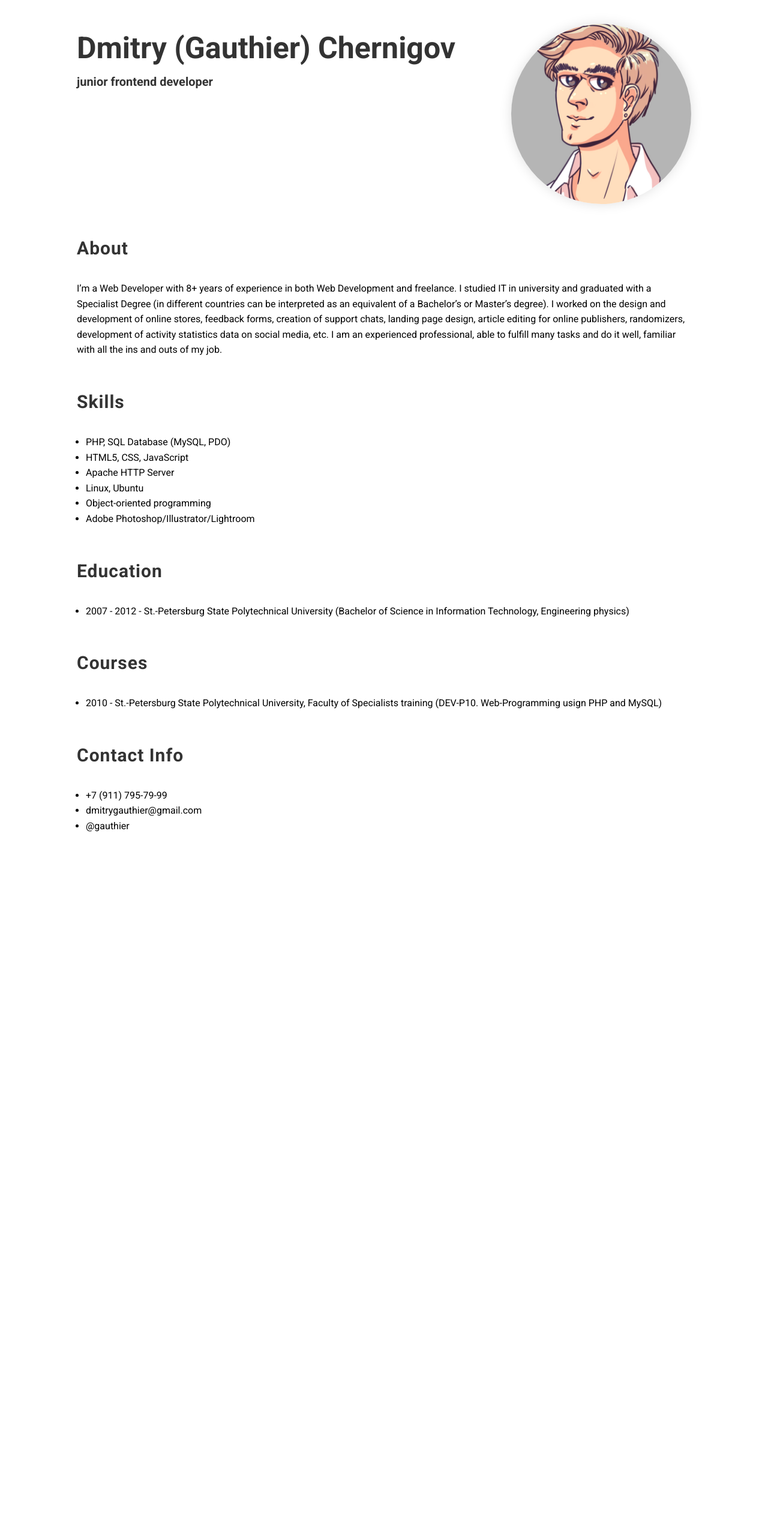
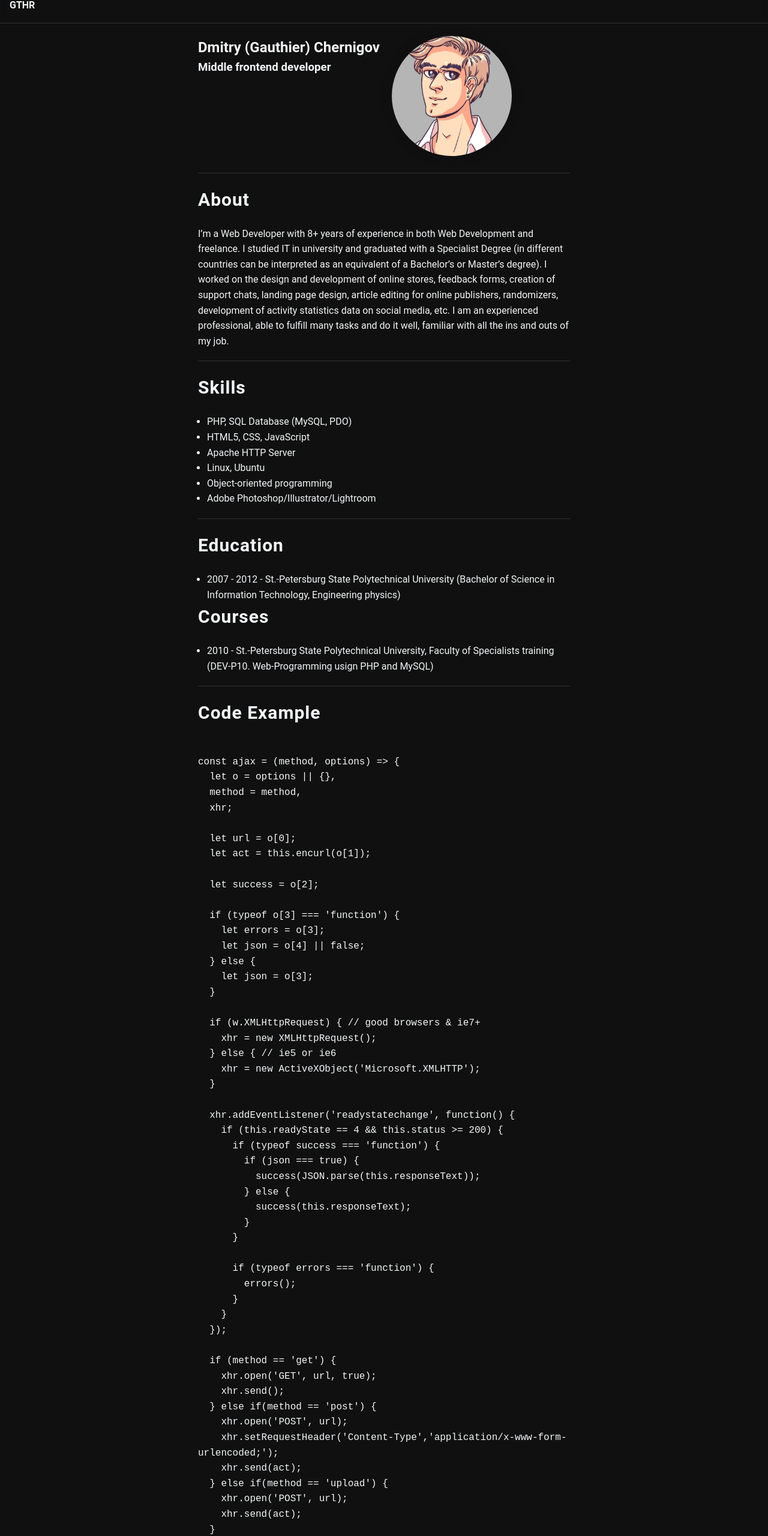
Before and after one commit to gauthrs/rsschool-cv, a plain HTML site: page index.html in a window 1280 px wide. Shown: the part 20-2580 px from the top of the page at 60% size. Before the commit the page ends 1460 px from the top, so only its background shows below. Drawn offline with Linux system fonts and the light colour scheme.

Commit message:
feat: new design, added logo rsschool and github

```diff
--- a/index.html
+++ b/index.html
@@ -3,34 +3,42 @@
 <head>
 	<meta charset="utf-8">
 	<meta name="viewport" content="width=device-width, initial-scale=1.0">
-	<title>Dmitry (Gauthier) Chernigov — junior frontend developer</title>
+	<title>Dmitry (Gauthier) Chernigov</title>
 	<link rel="stylesheet" href="style.css?1">
-	<link href="https://fonts.googleapis.com/css?family=Roboto:300,400,500,700&display=swap" rel="stylesheet">
+	<link href="https://fonts.googleapis.com/css2?family=Montserrat:wght@300;500;700;900&display=swap" rel="stylesheet">
 </head>
 <body>
 
-	<section class="main-page">
-		<div class="container">
-			<div class="personal_photo">
-				<img src="ava_r.png" alt="">
-			</div>
+	<header>
+		<a class="logo" href="/">GTHR</a>
+	</header>
+
+	<main>
+		<section class="main-page" id="main">
 			<div class="main_title">
 				<h1>Dmitry (Gauthier) Chernigov</h1>
-				<h2>junior frontend developer</h2>
+				<h3>Middle frontend developer</h3>
 			</div>
+			<div class="personal_photo">
+				<img src="assets/ava_r.png" alt="Dmitry (Gauthier) Chernigov">
 			</div>
 		</section>
 
-	<section>
+		<section id="about">
 			<div class="container">
-			<h1 class="title">About</h1>
-			<p>I’m a Web Developer with 8+ years of experience in both Web Development and freelance. I studied IT in university and graduated with a Specialist Degree (in different countries can be interpreted as an equivalent of a Bachelor’s or Master’s degree). I worked on the design and development of online stores, feedback forms, creation of support chats, landing page design, article editing for online publishers, randomizers, development of activity statistics data on social media, etc. I am an experienced professional, able to fulfill many tasks and do it well, familiar with all the ins and outs of my job.</p>
+				<h2 class="title">About</h2>
+				<p>I’m a Web Developer with 8+ years of experience in both Web Development and freelance. I studied IT in
+					university and graduated with a Specialist Degree (in different countries can be interpreted as an
+					equivalent of a Bachelor’s or Master’s degree). I worked on the design and development of online stores,
+					feedback forms, creation of support chats, landing page design, article editing for online publishers,
+					randomizers, development of activity statistics data on social media, etc. I am an experienced professional,
+					able to fulfill many tasks and do it well, familiar with all the ins and outs of my job.</p>
 			</div>
 		</section>
 
-	<section>
+		<section id="skills">
 			<div class="container">
-			<h1 class="title">Skills</h1>
+				<h2 class="title">Skills</h2>
 				<ul>
 					<li>PHP, SQL Database (MySQL, PDO)</li>
 					<li>HTML5, CSS, JavaScript</li>
@@ -42,37 +50,106 @@
 			</div>
 		</section>
 
-	<section>
+		<section id="education">
 			<div class="container">
-			<h1 class="title">Education</h1>
+				<h2 class="title">Education</h2>
 
 				<ul>
-				<li>2007 - 2012 - St.-Petersburg State Polytechnical University (Bachelor of Science in Information Technology, Engineering physics)</li>
+					<li>2007 - 2012 - St.-Petersburg State Polytechnical University (Bachelor of Science in Information Technology,
+						Engineering physics)</li>
+				</ul>
+
+				<h2 class="title">Courses</h2>
+
+				<ul>
+					<li>2010 - St.-Petersburg State Polytechnical University, Faculty of Specialists training (DEV-P10. Web-Programming
+							usign PHP and MySQL)</li>
 				</ul>
 			</div>
 		</section>
 
+		<section id="code">
+			<div class="container">
+				<h2 class="title">Code Example</h2>
+				<pre>
+					<code>
+const ajax = (method, options) => {
+  let o = options || {},
+  method = method,
+  xhr;
+
+  let url = o[0];
+  let act = this.encurl(o[1]);
+
+  let success = o[2];
+
+  if (typeof o[3] === 'function') {
+    let errors = o[3];
+    let json = o[4] || false;
+  } else {
+    let json = o[3];
+  }
+
+  if (w.XMLHttpRequest) { // good browsers & ie7+
+    xhr = new XMLHttpRequest();
+  } else { // ie5 or ie6
+    xhr = new ActiveXObject('Microsoft.XMLHTTP');
+  }
+
+  xhr.addEventListener('readystatechange', function() {
+    if (this.readyState == 4 && this.status >= 200) {
+      if (typeof success === 'function') {
+        if (json === true) {
+          success(JSON.parse(this.responseText));
+        } else {
+          success(this.responseText);
+        }
+      }
+
+      if (typeof errors === 'function') {
+        errors();
+      }
+    }
+  });
+
+  if (method == 'get') {
+    xhr.open('GET', url, true);
+    xhr.send();
+  } else if(method == 'post') {
+    xhr.open('POST', url);
+    xhr.setRequestHeader('Content-Type','application/x-www-form-urlencoded;');
+    xhr.send(act);
+  } else if(method == 'upload') {
+    xhr.open('POST', url);
+    xhr.send(act);
+  }
+};
+					</code>
+				</pre>
+			</div>
+		</section>
+
+
 		<section>
 			<div class="container">
-			<h1 class="title">Courses</h1>
+				<h2 class="title">Contact Info</h2>
 
 				<ul>
-				<li>2010 - St.-Petersburg State Polytechnical University, Faculty of Specialists training (DEV-P10. Web-Programming usign PHP and MySQL)</li>
+					<li>GitHub: <a href="//github.com/gauthrs" target="_blank">@gauthrs</a></li>
+					<li>Email: <a href="mailto:dmitrygauthier@gmail.com">dmitrygauthier@gmail.com</a></li>
+					<li>Telegram: <a href="//t.me/gauthier" target="_blank">@gauthier</a></li>
 				</ul>
 			</div>
 		</section>
+	</main>
 
-	<section>
-		<div class="container">
-			<h1 class="title">Contact Info</h1>
-
-			<ul>
-				<li>+7 (911) 795-79-99</li>
-				<li>dmitrygauthier@gmail.com</li>
-				<li>@gauthier</li>
-			</ul>
-		</div>
-	</section>
+	<footer>
+		<div class="logo"><a href="https://rs.school/js/" target="_blank"><img src="assets/rs_school_js.svg"
+					alt="rss-logo" /></a></div>
+		<div class="copy">&copy;&nbsp;2023</div>
+		<div class="social"><a href="//github.com/gauthrs" target="_blank"><img src="assets/github-mark-white.png"
+					alt="github-logo" /></a></div>
+	</footer>
 
 </body>
 </html>
--- a/style.css
+++ b/style.css
@@ -13,28 +13,62 @@
 }
 
 body {
+	background-color: rgb(16, 16, 16);
 	font: 16px/1.6 "Roboto", sans-serif;
+	color: rgb(243, 245, 247);
 }
 
-h1, h2 {
-	color: #333;
+a {
+	text-decoration: none;
 }
 
-.title {
+pre {
+	white-space: pre-wrap;
+}
+
+header {
+	display: flex;
+	position: fixed;
+	padding: 1rem;
+	border-bottom: 1px solid #2f2f2f;
+	width: 100vw;
+	z-index: 40;
+	top: 0;
+	backdrop-filter: blur(.25rem);
+}
+
+header .logo {
+	font-weight: 700;
+	color: rgb(243, 245, 247);
+}
+
+h2 {
 	font-size: 30px;
 	font-weight: 700;
-	margin-bottom: 30px;
+	margin-bottom: 20px;
 	letter-spacing: 1px;
 	text-transform: none;
 }
 
-section {
-	margin-bottom: 50px;
+main {
+	margin-top: 80px;
+	width: 620px;
+	margin-left: auto;
+	margin-right: auto;
 }
 
-.container {
-	width: 1024px;
-	margin: 0 auto;
+@media screen and (max-width: 619px) {
+	main {
+		width: 100%;
+		margin-left: 15px;
+		margin-right: 15px;
+	}
+}
+
+section {
+	padding-bottom: 20px;
+	margin-bottom: 20px;
+	border-bottom: 1px solid #2f2f2f;
 }
 
 .container > ul {
@@ -42,21 +76,9 @@ section {
 }
 
 .main-page {
-	height: 300px;
-}
-
-.main_title {
-	margin: 60px 0 20px;
-}
-
-.main_title > h1 {
-	font-size: 50px;
-	font-weight: 700;
-}
-
-.main_title > h2 {
-	font-size: 20px;
-	font-weight: 700;
+	display: flex;
+		flex-direction: row;
+		gap: 20px;
 }
 
 .personal_photo {
@@ -65,8 +87,27 @@ section {
 }
 
 .personal_photo > img {
-	width: 300px;
-	height: 300px;
+	width: 200px;
+		height: 200px;
 	box-shadow: 0px 0px 20px #00000020;
 	border-radius: 150px;
 }
+footer {
+	padding: 1rem;
+	display: flex;
+	flex-direction: row;
+	justify-content: space-between;
+	align-items: center;
+}
+
+footer .logo img {
+	width: 120px;
+	height: auto;
+	border-style: none;
+}
+
+footer .social img {
+	width: 32px;
+	height: auto;
+	border-style: none;
+}
```
Also changed, not shown: assets/ava_r.png (renamed from ava_r.png), assets/github-mark-white.png (added), assets/rs_school_js.svg (added). Lines whose indentation alone changed are shown as unchanged.
